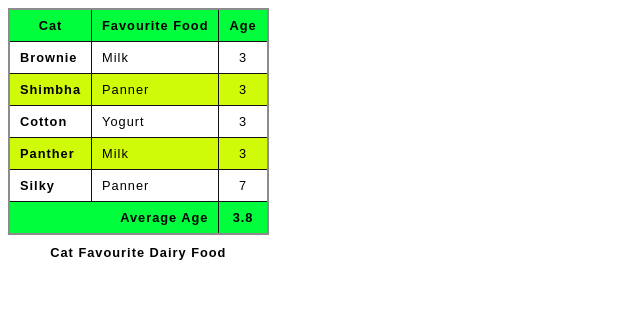
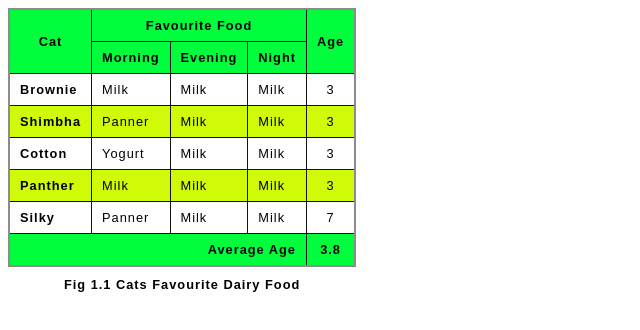
Before and after one commit to Sahiltankk/Self-Web-Development-practice, a plain HTML site: page tables.html in a window 1280 px wide. Shown: the whole page, without its empty margins (0-640 px from the left). Drawn offline with Linux system fonts and the light colour scheme.

Commit message:
Added Morning,Evening,night

```diff
--- a/tables.html
+++ b/tables.html
@@ -9,20 +9,31 @@
 <body>
 
 <table>
+
     <caption>
-        Cat Favourite Dairy Food
+        Fig 1.1 Cats Favourite Dairy Food
     </caption>
+
     <thead>
         <tr>
-            <th scope="col">Cat</th>
-            <th scope="col">Favourite Food</th>
-            <th scope="col">Age</th>
+            <th scope="col" rowspan="2">Cat</th>
+            <th scope="col" colspan="3">Favourite Food</th>
+            <th scope="col" rowspan="2">Age</th>
         </tr>
+
+        <tr>
+            <th scope="col">Morning</th>
+            <th scope="col">Evening</th>
+            <th scope="col">Night</th>
+        </tr>
+
     </thead>
 
     <tbody>
         <tr>
             <th scope="row">Brownie</th>
+            <td>Milk</td>
+            <td>Milk</td>
             <td>Milk</td>
             <td>3</td>
         </tr>
@@ -30,17 +41,24 @@
         <tr>
             <th scope="row">Shimbha</th>
             <td>Panner</td>
+            <td>Milk</td>
+            <td>Milk</td>
             <td>3</td>
         </tr>
 
         <tr>
             <th scope="row">Cotton</th>
             <td>Yogurt</td>
+            <td>Milk</td>
+            <td>Milk</td>
+
             <td>3</td>
         </tr>
 
         <tr>
             <th scope="row">Panther</th>
+            <td>Milk</td>
+            <td>Milk</td>
             <td>Milk</td>
             <td>3</td>
         </tr>
@@ -48,12 +66,14 @@
         <tr>
             <th scope="row">Silky</th>
             <td>Panner</td>
+            <td>Milk</td>
+            <td>Milk</td>
             <td>7</td>
         </tr>
     </tbody>
     <tfoot>
         <tr>
-            <th scope="row" colspan="2">Average Age</th>
+            <th scope="row" colspan="4">Average Age</th>
             <td>3.8</td>
         </tr>
     </tfoot>
```
